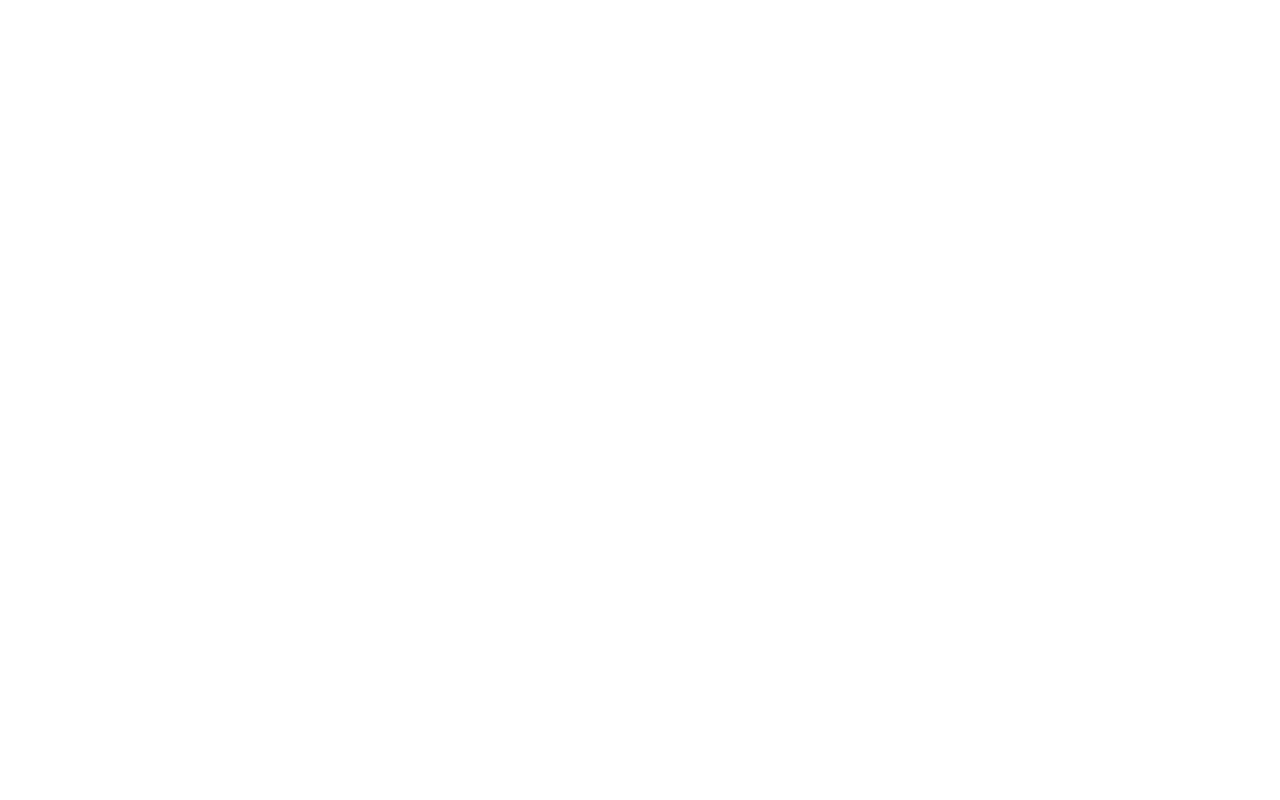
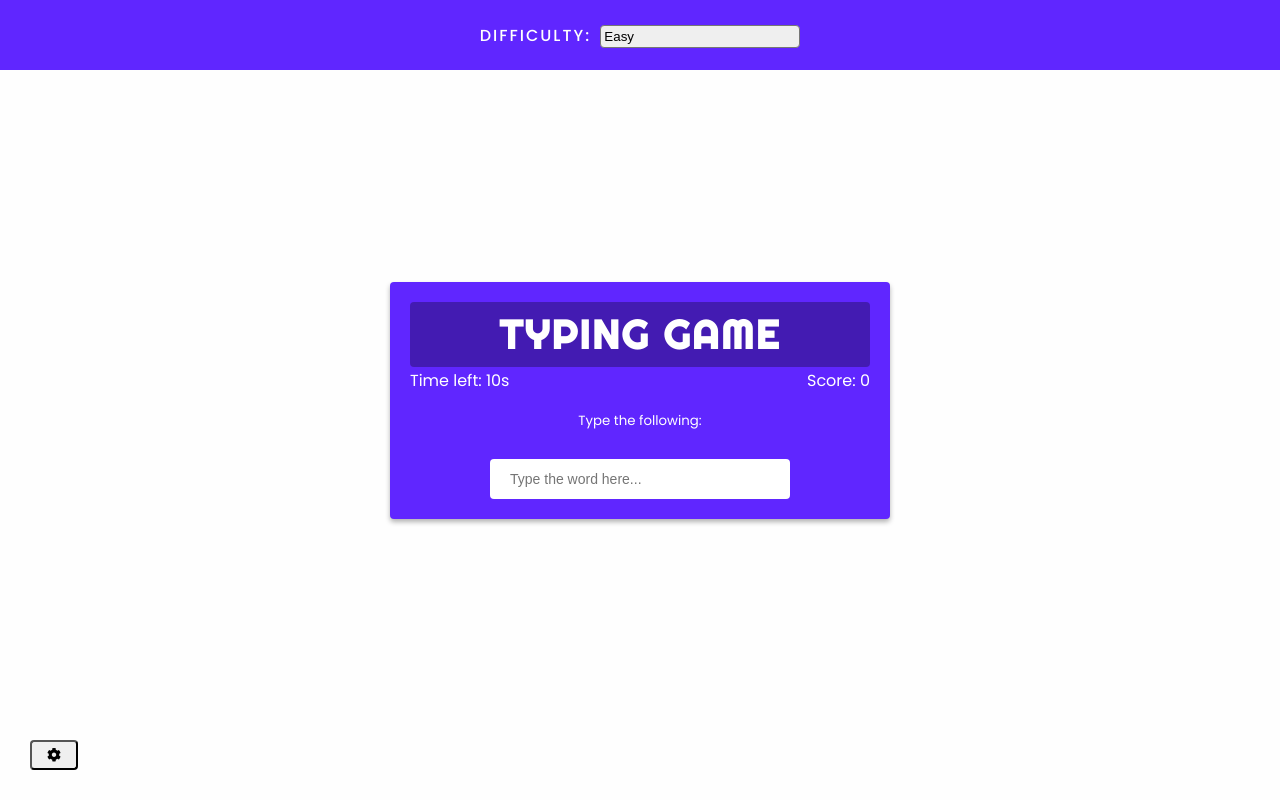
Before and after one commit to leahase/typing-game, a plain HTML site: page index.html in a window 1280 px wide. Drawn offline with Linux system fonts and the light colour scheme.

Commit message:
from github

```diff
--- /dev/null
+++ b/css/style.css
@@ -0,0 +1,133 @@
+@import url("https://fonts.googleapis.com/css2?family=Righteous&display=swap");
+@import url("https://fonts.googleapis.com/css2?family=Poppins:ital,wght@0,400;0,500;0,700;1,600&display=swap");
+
+* {
+  box-sizing: border-box;
+}
+
+body {
+  background-color: #fefefe;
+  display: flex;
+  align-items: center;
+  justify-content: center;
+  min-height: 100vh;
+  margin: 0;
+  font-family: "Poppins", sans-serif;
+}
+
+button {
+  cursor: pointer;
+  font-size: 14px;
+  border-radius: 4px;
+  padding: 5px 15px;
+}
+
+select {
+  width: 200px;
+  padding: 3px;
+  appearance: none;
+  -webkit-appearance: none;
+  -moz-appearance: none;
+  border-radius: 4px;
+  font-weight: 500;
+}
+
+select:focus,
+button:focus {
+  outline: 0;
+}
+
+.settings-btn {
+  position: absolute;
+  bottom: 30px;
+  left: 30px;
+}
+
+.settings {
+  position: absolute;
+  top: 0;
+  left: 0;
+  width: 100%;
+  background-color: #6026ff;
+  height: 70px;
+  color: #ffffff;
+  display: flex;
+  align-items: center;
+  justify-content: center;
+  transform: translateY(0);
+  transition: transform 0.3s ease-in-out;
+}
+
+.settings.hide {
+  transform: translateY(-100%);
+}
+
+.difficulty {
+  text-transform: uppercase;
+  letter-spacing: 2px;
+  margin-right: 5px;
+  font-weight: 500;
+}
+
+.container {
+  background-color: #6026ff;
+  padding: 20px;
+  border-radius: 4px;
+  box-shadow: 0 3px 5px rgba(0, 0, 0, 0.3);
+  color: #ffffff;
+  position: relative;
+  text-align: center;
+  width: 500px;
+}
+
+h2 {
+  font-family: "Righteous", cursive;
+  font-size: 40px;
+  text-transform: uppercase;
+  letter-spacing: 2px;
+  background-color: rgba(0, 0, 0, 0.3);
+  padding: 8px;
+  border-radius: 4px;
+  margin: 0 0 40px;
+}
+
+h1 {
+  margin: 0;
+  padding: 10px;
+  color: #ffde17;
+}
+
+input {
+  border: 0;
+  border-radius: 4px;
+  font-size: 14px;
+  width: 300px;
+  padding: 12px 20px;
+  margin-top: 7px;
+}
+
+.score-container {
+  position: absolute;
+  top: 70px;
+  right: 20px;
+}
+
+.time-container {
+  position: absolute;
+  top: 70px;
+  left: 20px;
+}
+
+.end-game-container {
+  background-color: inherit;
+  display: none;
+  align-items: center;
+  justify-content: center;
+  flex-direction: column;
+  position: absolute;
+  top: 0;
+  left: 0;
+  width: 100%;
+  height: 100%;
+  z-index: 1;
+}
--- a/index.html
+++ b/index.html
@@ -1,11 +1,56 @@
 <!DOCTYPE html>
-<html lang="en">
-<head>
-    <meta charset="UTF-8">
-    <meta name="viewport" content="width=device-width, initial-scale=1.0">
-    <title>Document</title>
-</head>
-<body>
+<html>
+  <head>
+    <meta charset="UTF-8" />
+    <meta name="viewport" content="width=device-width, initial-scale=1.0" />
+    <meta http-equiv="X-UA-Compatible" content="ie=edge" />
+    <link
+      rel="stylesheet"
+      href="https://cdnjs.cloudflare.com/ajax/libs/font-awesome/5.15.1/css/all.min.css"
+      integrity="sha512-+4zCK9k+qNFUR5X+cKL9EIR+ZOhtIloNl9GIKS57V1MyNsYpYcUrUeQc9vNfzsWfV28IaLL3i96P9sdNyeRssA=="
+      crossorigin="anonymous"
+    />
+    <link rel="stylesheet" href="css/style.css" />
+    <title>Typing Game</title>
+  </head>
+  <body>
+    <button id="settings-btn" class="settings-btn">
+      <i class="fas fa-cog"></i>
+    </button>
+
+    <div id="settings" class="settings">
+      <form id="settings-form">
+        <div>
+          <label for="difficutly" class="difficulty">Difficulty:</label>
+          <select id="difficulty">
+            <option value="easy">Easy</option>
+            <option value="medium">Medium</option>
+            <option value="hard">Hard</option>
+          </select>
+        </div>
+      </form>
+    </div>
+
+    <div class="container">
+      <h2>Typing Game</h2>
+      <small>Type the following:</small>
+
+      <h1 id="word"></h1>
+
+      <input
+        type="text"
+        id="text"
+        autocomplete="off"
+        placeholder="Type the word here..."
+      />
+
+      <p class="time-container">Time left: <span id="time">10s</span></p>
+
+      <p class="score-container">Score: <span id="score">0</span></p>
+
+      <div id="end-game-container" class="end-game-container"></div>
+    </div>
+
     <script src="script.js"></script>
-</body>
+  </body>
 </html>
--- a/script.js
+++ b/script.js
@@ -0,0 +1,88 @@
+// Typing-game
+
+// REQUIREMENTS:
+// Variables for the DOM elements
+
+// Array
+const words = [
+    "dependent",
+    "dog",
+    "superficial",
+    "admit",
+    "juice",
+    "javascript",
+    "developer",
+    "airplane",
+    "great",
+    "fun",
+    "manipulate",
+    "cat",
+    "transition",
+    "school",
+    "computer",
+    "programming",
+    "drag",
+    "loving",
+    "north",
+  ];
+
+function addWordToDOM(){
+
+}
+
+// PART 1
+
+
+// Create a addWordToDOM function that will give a random word to the user
+
+// Create a updateScore function that will increment score by 1
+
+// Add an event listener to the text element. When you type in the correct word, the function should:
+
+// update score
+
+// give the user a new word
+
+// increment time by 5 seconds
+
+// reset the input to empty string
+
+
+
+// PART 2
+
+// Counting down - timer
+
+// Create a updateTime function, every time it runs it should decrement 1 from the timer
+
+// Create  a gameOver function that will open once the timer hits zero
+
+
+
+// PART 3, OPTIONAL:
+
+// Add an even listener to the settings button that will hide the settings
+
+// Add an event listener for the settings form so that you can change the difficulty
+
+// Set time depending on difficulty in the eventlistener
+
+
+
+// I have already created all of the HTML and CSS for you. You are allowed to keep customizing your CSS file if you want. YOU ARE NOT ALLOWED TO CHANGE ANYTHING IN THE HTML FILE!
+
+// QUICK TIP:
+
+// In order to create a button that will restart your game, you can use the onClick=”location.reload” attribute inside your button tag
+
+// I have created some starting code for you, with complete HTML/CSS, and also some JavaScript. Clone the project from my repository with all the code inside:
+
+// https://github.com/GrumblePuddle/Typing-game
+
+
+
+// Paste your Github link here:
+
+
+
+// Feedback (will be filled out by teacher/ teacher assistant):
```
